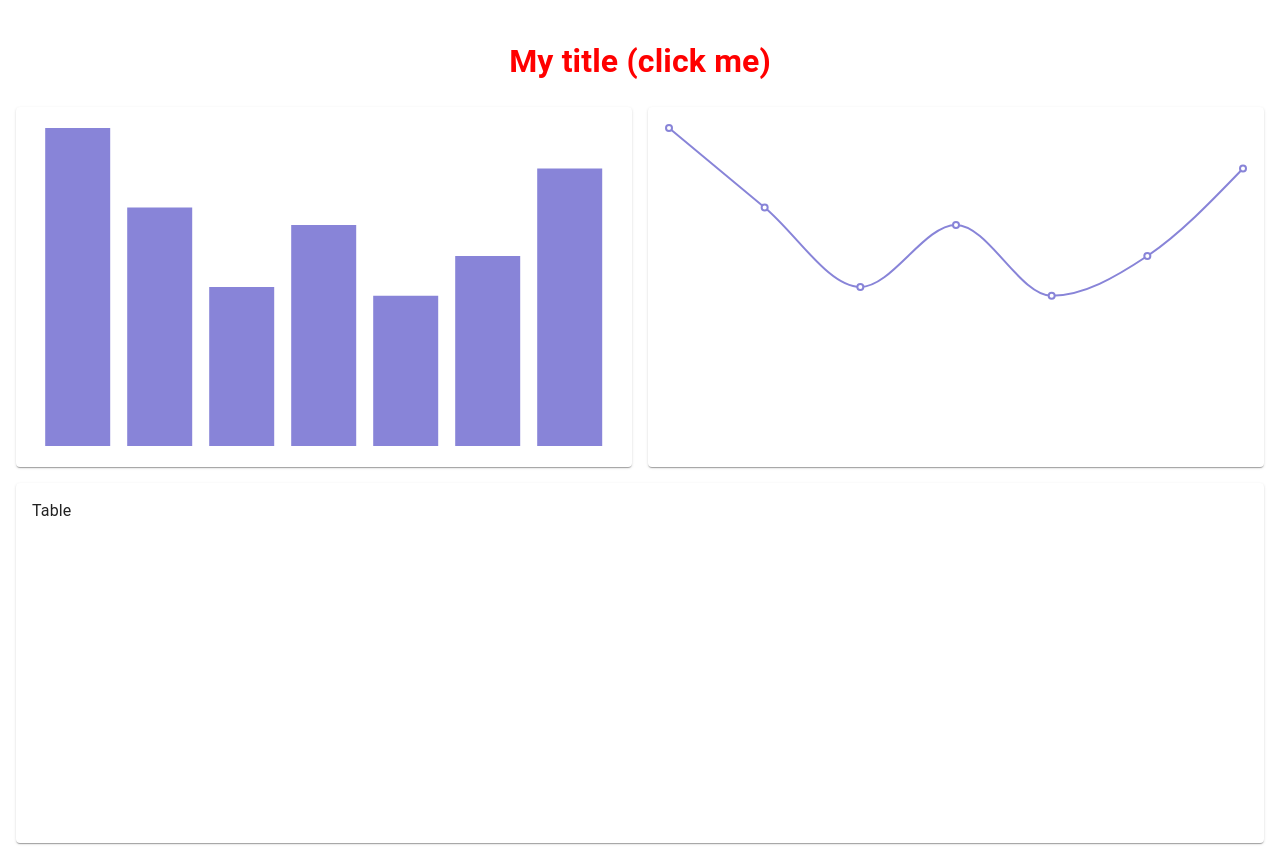
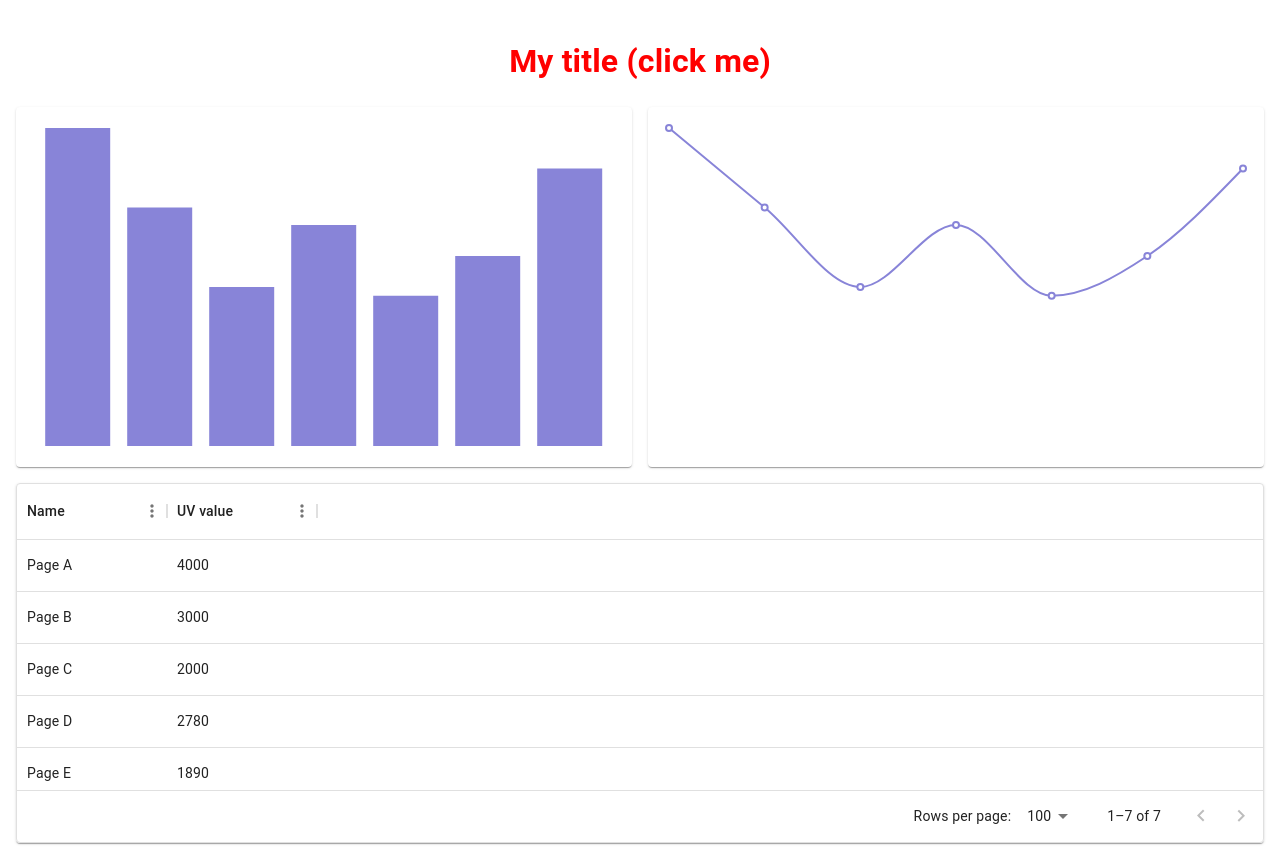
Before and after one commit to OrdinaSimke/react-recharts-training, a React (Create React App) app: page / in a window 1280 px wide. Built offline with nearby package versions, Linux system fonts and the light colour scheme.

Commit message:
dataTable

```diff
--- a/package.json
+++ b/package.json
@@ -8,6 +8,7 @@
     "@fontsource/roboto": "^5.0.8",
     "@mui/icons-material": "^5.15.3",
     "@mui/material": "^5.15.3",
+    "@mui/x-data-grid": "^6.18.7",
     "@testing-library/jest-dom": "^5.17.0",
     "@testing-library/react": "^13.4.0",
     "@testing-library/user-event": "^13.5.0",
--- /dev/null
+++ b/src/components/DataTable/DataTable.jsx
@@ -0,0 +1,12 @@
+import { DataGrid } from '@mui/x-data-grid';
+import { data } from 'data/data';
+import React, { useState } from 'react';
+
+const columns = [
+  { field: 'name', headerName: 'Name', width: 150 },
+  { field: 'uv', headerName: 'UV value', width: 150 },
+];
+
+export const DataTable = (props) => {
+  return <DataGrid rows={data} columns={columns} />;
+};
--- a/src/data/data.js
+++ b/src/data/data.js
@@ -1,41 +1,48 @@
 export const data = [
   {
+    id: 0,
     name: 'Page A',
     uv: 4000,
     pv: 2400,
     amt: 2400,
   },
   {
+    id: 1,
     name: 'Page B',
     uv: 3000,
     pv: 1398,
     amt: 2210,
   },
   {
+    id: 2,
     name: 'Page C',
     uv: 2000,
     pv: 9800,
     amt: 2290,
   },
   {
+    id: 3,
     name: 'Page D',
     uv: 2780,
     pv: 3908,
     amt: 2000,
   },
   {
+    id: 4,
     name: 'Page E',
     uv: 1890,
     pv: 4800,
     amt: 2181,
   },
   {
+    id: 5,
     name: 'Page F',
     uv: 2390,
     pv: 3800,
     amt: 2500,
   },
   {
+    id: 6,
     name: 'Page G',
     uv: 3490,
     pv: 4300,
--- a/src/pages/Dashboard.jsx
+++ b/src/pages/Dashboard.jsx
@@ -3,6 +3,7 @@ import { Title } from 'components/Title/Title';
 import { Box, Grid, Paper } from '@mui/material';
 import { Bars } from 'components/Bars/Bars';
 import { Lines } from 'components/Lines/Lines';
+import { DataTable } from 'components/DataTable/DataTable';
 
 export const Dashboard = (props) => {
   return (
@@ -21,7 +22,9 @@ export const Dashboard = (props) => {
           </Paper>
         </Grid>
         <Grid item xs={12} md={12}>
-          <Paper sx={{ p: 2, height: '360px' }}>Table</Paper>
+          <Paper sx={{ p: 0, height: '360px' }}>
+            <DataTable />
+          </Paper>
         </Grid>
       </Grid>
     </Box>
```
Also changed, not shown: 1 other file (tests, documents, lock files or other folders). Lines whose indentation alone changed are shown as unchanged.
